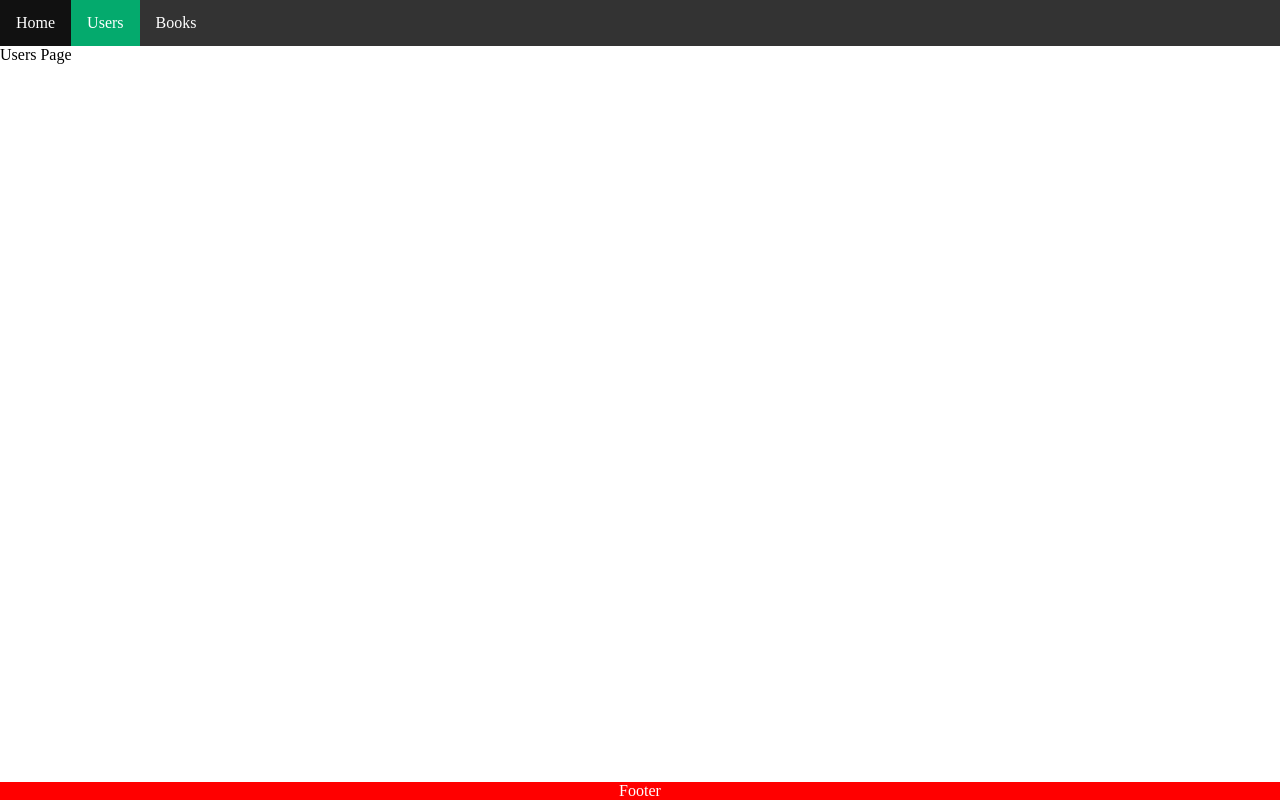
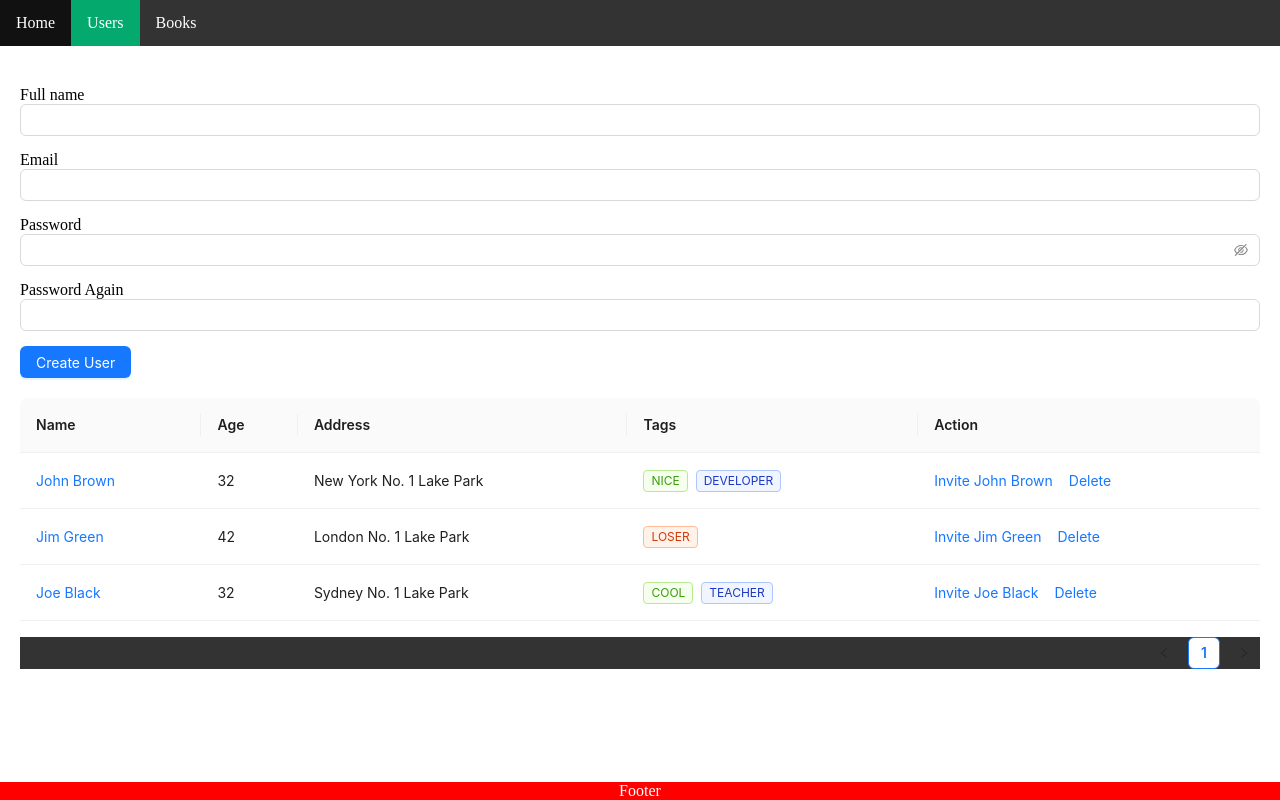
Before and after one commit to nguyentri61/ReactApp, a React (Vite) app: page /users in a window 1280 px wide. Built offline with nearby package versions, Linux system fonts and the light colour scheme.

Commit message:
giao dien user

```diff
--- /dev/null
+++ b/src/component/user/user.form.jsx
@@ -0,0 +1,39 @@
+import { Input, Button } from "antd";
+
+const UserForm = () => {
+
+    return (
+        <div className="user-form" style={{ margin: "20px 0" }}>
+            <div style={{ display: "flex", gap: "15px", flexDirection: "column" }}>
+                <div>
+                    <span>Full name</span>
+                    <Input />
+                </div>
+
+                <div>
+                    <span>Email</span>
+                    <Input />
+                </div>
+
+                <div>
+                    <span>Password</span>
+                    <Input.Password />
+                </div>
+
+                <div>
+                    <span>Password Again</span>
+                    <Input />
+                </div>
+
+                <div>
+                    <Button type="primary" >Create User</Button>
+                </div>
+
+
+            </div>
+
+        </div>
+    )
+}
+
+export default UserForm;
--- /dev/null
+++ b/src/component/user/user.table.jsx
@@ -0,0 +1,84 @@
+import React from 'react';
+import { Space, Table, Tag } from 'antd';
+
+const UserTable = () => {
+
+    const columns = [
+        {
+            title: 'Name',
+            dataIndex: 'name',
+            key: 'name',
+            render: text => <a>{text}</a>,
+        },
+        {
+            title: 'Age',
+            dataIndex: 'age',
+            key: 'age',
+        },
+        {
+            title: 'Address',
+            dataIndex: 'address',
+            key: 'address',
+        },
+        {
+            title: 'Tags',
+            key: 'tags',
+            dataIndex: 'tags',
+            render: (_, { tags }) => (
+                <>
+                    {tags.map(tag => {
+                        let color = tag.length > 5 ? 'geekblue' : 'green';
+                        if (tag === 'loser') {
+                            color = 'volcano';
+                        }
+                        return (
+                            <Tag color={color} key={tag}>
+                                {tag.toUpperCase()}
+                            </Tag>
+                        );
+                    })}
+                </>
+            ),
+        },
+        {
+            title: 'Action',
+            key: 'action',
+            render: (_, record) => (
+                <Space size="middle">
+                    <a>Invite {record.name}</a>
+                    <a>Delete</a>
+                </Space>
+            ),
+        },
+    ];
+    const data = [
+        {
+            key: '1',
+            name: 'John Brown',
+            age: 32,
+            address: 'New York No. 1 Lake Park',
+            tags: ['nice', 'developer'],
+        },
+        {
+            key: '2',
+            name: 'Jim Green',
+            age: 42,
+            address: 'London No. 1 Lake Park',
+            tags: ['loser'],
+        },
+        {
+            key: '3',
+            name: 'Joe Black',
+            age: 32,
+            address: 'Sydney No. 1 Lake Park',
+            tags: ['cool', 'teacher'],
+        },
+    ];
+
+    return (
+        <Table columns={columns} dataSource={data} />
+    )
+
+}
+
+export default UserTable;
--- a/src/pages/user.jsx
+++ b/src/pages/user.jsx
@@ -1,6 +1,13 @@
+import UserForm from "../component/user/user.form";
+import UserTable from "../component/user/user.table";
+
 const UserPage = () => {
     return (
-        <div>Users Page</div>
+        <div style={{ padding: "20px" }}>
+            <UserForm />
+            <UserTable />
+
+        </div>
     )
 }
 
```
